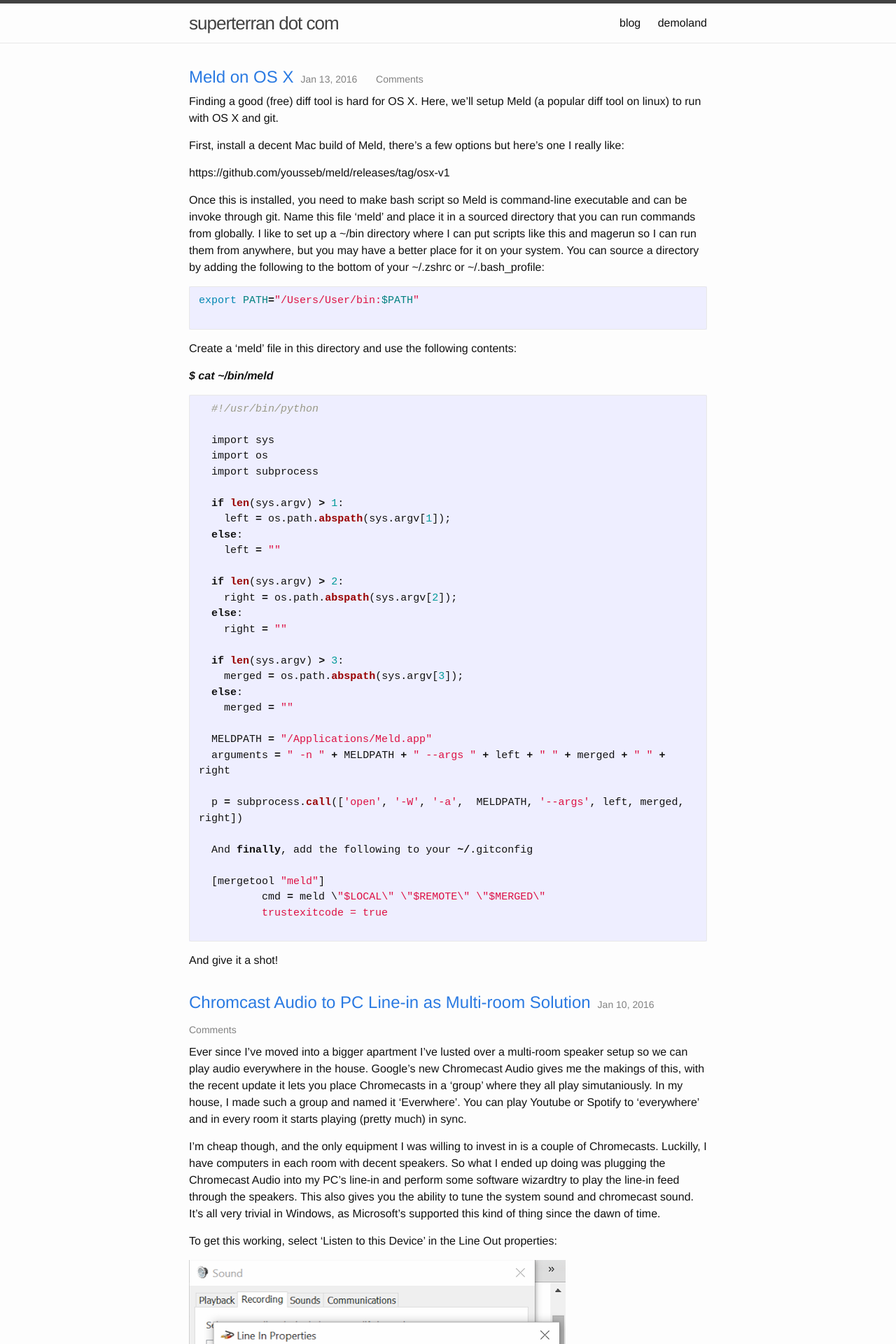
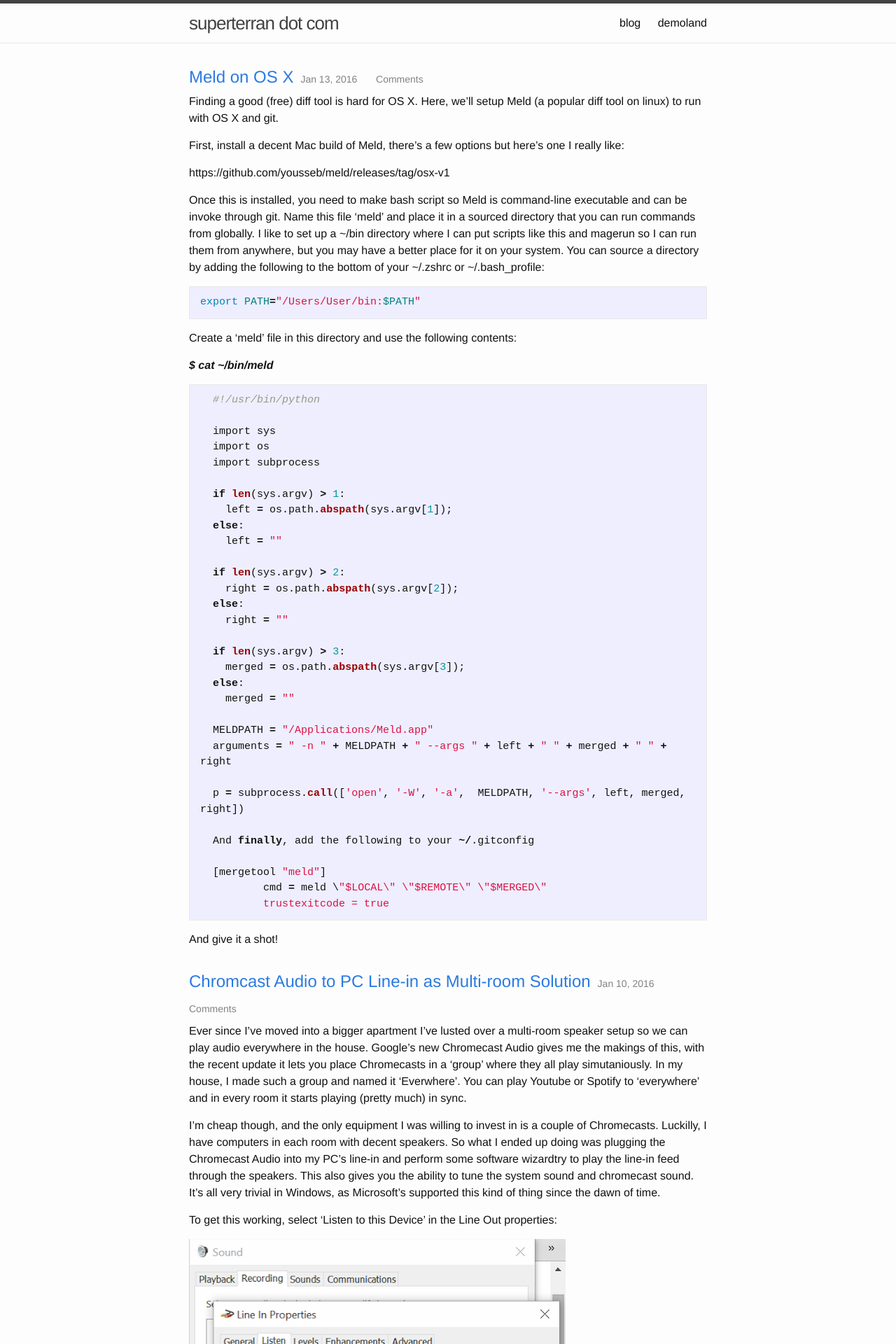
Before and after one commit to superterran/legacy-dotcom-provisioner, a Jekyll site: the page built from blog.html, in a window 1280 px wide. Shown: the top 1920 px of the page at 70% size. Built offline with Jekyll 4.4.1, drawn with Linux system fonts in a browser that asks for light colours; comment, search, counter and statistics services are not loaded.

Commit message:
Update _dotcom.scss

```diff
--- a/_sass/_dotcom.scss
+++ b/_sass/_dotcom.scss
@@ -43,7 +43,7 @@
 }
 
 .page-content code {
-  padding: 1px 5px 20px 1px;
+  padding: 3px;
   white-space: pre-wrap;
   white-space: -moz-pre-wrap;
   white-space: -pre-wrap;
```
